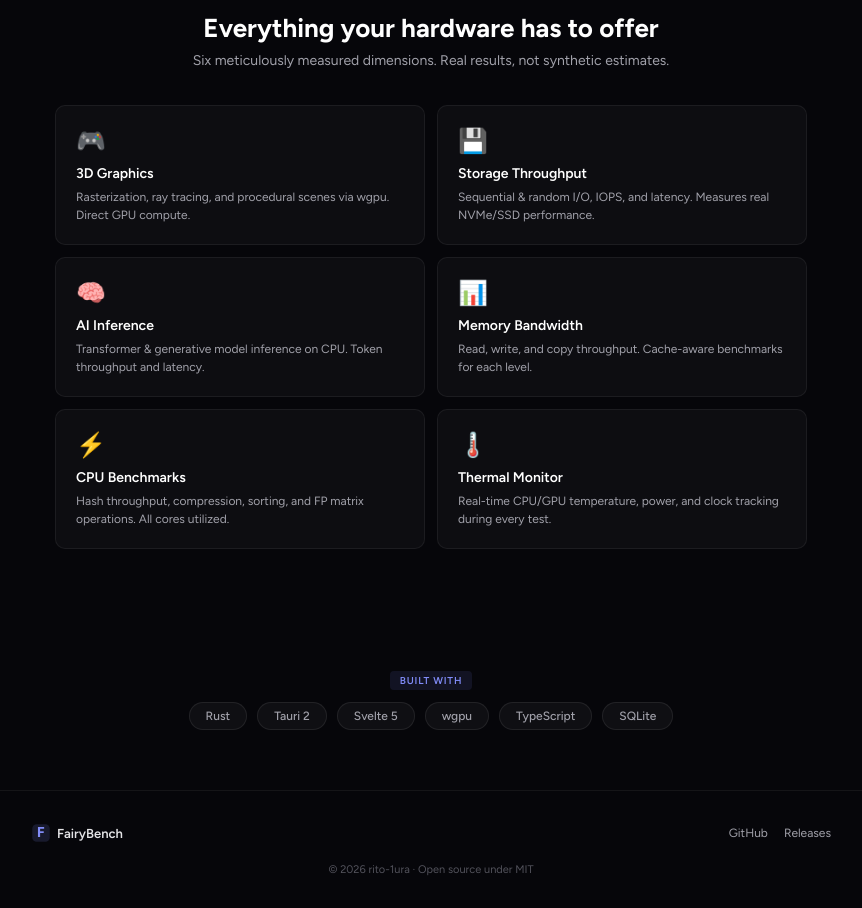
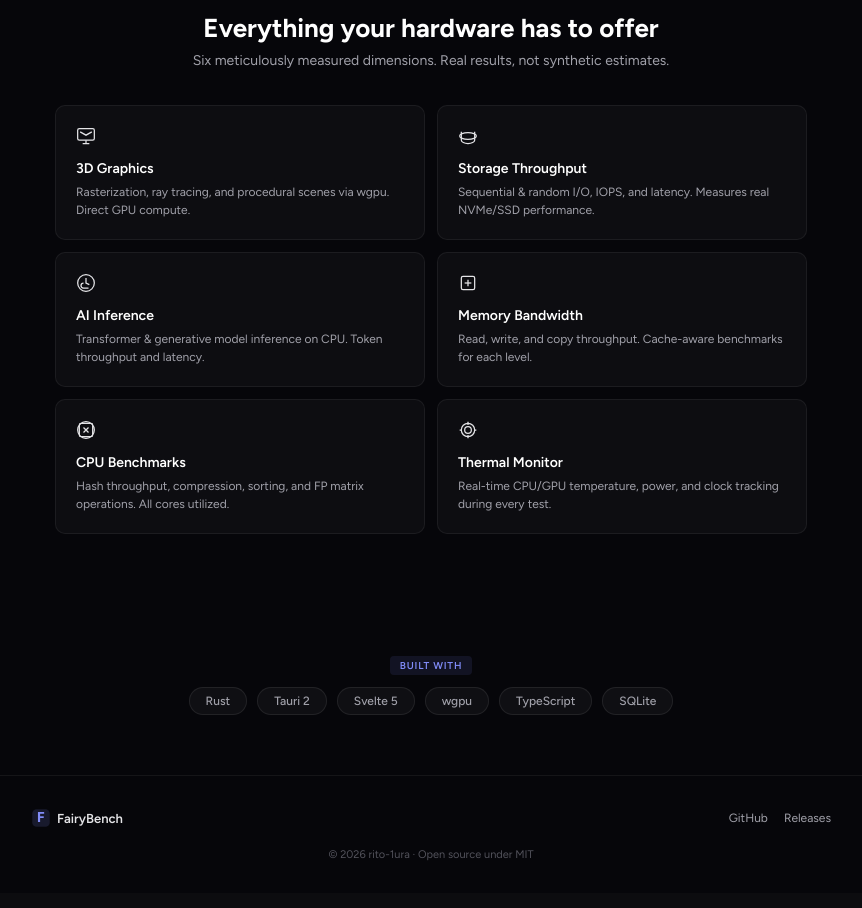
Before and after one commit to rito-1ura/fairybench, a Svelte app: page / in a window 1280 px wide. Shown: the part 881-1789 px from the top of the page, without its empty margins (209-1071 px from the left). Built offline with nearby package versions, Linux system fonts and the light colour scheme.

Commit message:
fix: replace emojis with SVG icons in landing page

```diff
--- a/src/App.svelte
+++ b/src/App.svelte
@@ -93,15 +93,15 @@
     <p class="sec-sub">Six meticulously measured dimensions. Real results, not synthetic estimates.</p>
     <div class="feat-grid">
       {#each [
-        { icon: '🎮', title: '3D Graphics', desc: 'Rasterization, ray tracing, and procedural scenes via wgpu. Direct GPU compute.', color: '#818CF8' },
-        { icon: '💾', title: 'Storage Throughput', desc: 'Sequential &amp; random I/O, IOPS, and latency. Measures real NVMe/SSD performance.', color: '#34D399' },
-        { icon: '🧠', title: 'AI Inference', desc: 'Transformer &amp; generative model inference on CPU. Token throughput and latency.', color: '#F472B6' },
-        { icon: '📊', title: 'Memory Bandwidth', desc: 'Read, write, and copy throughput. Cache-aware benchmarks for each level.', color: '#FBBF24' },
-        { icon: '⚡', title: 'CPU Benchmarks', desc: 'Hash throughput, compression, sorting, and FP matrix operations. All cores utilized.', color: '#FB923C' },
-        { icon: '🌡️', title: 'Thermal Monitor', desc: 'Real-time CPU/GPU temperature, power, and clock tracking during every test.', color: '#A78BFA' },
+        { icon: '<svg viewBox="0 0 24 24" fill="none" stroke="currentColor" stroke-width="1.5" style="width:20px;height:20px"><rect x="2" y="3" width="20" height="14" rx="2"/><path d="M8 21h8M12 17v4"/><path d="M5 7l7 4 7-4"/></svg>', title: '3D Graphics', desc: 'Rasterization, ray tracing, and procedural scenes via wgpu. Direct GPU compute.', color: '#818CF8' },
+        { icon: '<svg viewBox="0 0 24 24" fill="none" stroke="currentColor" stroke-width="1.5" style="width:20px;height:20px"><ellipse cx="12" cy="12" rx="10" ry="4"/><path d="M4 12v5c0 2.2 3.6 4 8 4s8-1.8 8-4v-5"/><path d="M4 7v5"/><path d="M20 7v5"/></svg>', title: 'Storage Throughput', desc: 'Sequential &amp; random I/O, IOPS, and latency. Measures real NVMe/SSD performance.', color: '#34D399' },
+        { icon: '<svg viewBox="0 0 24 24" fill="none" stroke="currentColor" stroke-width="1.5" style="width:20px;height:20px"><circle cx="12" cy="12" r="10"/><path d="M12 6v6l4 2"/><path d="M9 12a3 3 0 1 0 0 6h6"/></svg>', title: 'AI Inference', desc: 'Transformer &amp; generative model inference on CPU. Token throughput and latency.', color: '#F472B6' },
+        { icon: '<svg viewBox="0 0 24 24" fill="none" stroke="currentColor" stroke-width="1.5" style="width:20px;height:20px"><rect x="4" y="4" width="16" height="16" rx="2"/><path d="M12 8v8"/><path d="M8 12h8"/></svg>', title: 'Memory Bandwidth', desc: 'Read, write, and copy throughput. Cache-aware benchmarks for each level.', color: '#FBBF24' },
+        { icon: '<svg viewBox="0 0 24 24" fill="none" stroke="currentColor" stroke-width="1.5" style="width:20px;height:20px"><rect x="4" y="4" width="16" height="16" rx="2"/><path d="M9 9l6 6M15 9l-6 6"/><circle cx="12" cy="12" r="10"/></svg>', title: 'CPU Benchmarks', desc: 'Hash throughput, compression, sorting, and FP matrix operations. All cores utilized.', color: '#FB923C' },
+        { icon: '<svg viewBox="0 0 24 24" fill="none" stroke="currentColor" stroke-width="1.5" style="width:20px;height:20px"><path d="M12 2v4M12 18v4"/><path d="M4 12H2M22 12h-2"/><circle cx="12" cy="12" r="4"/><circle cx="12" cy="12" r="8"/></svg>', title: 'Thermal Monitor', desc: 'Real-time CPU/GPU temperature, power, and clock tracking during every test.', color: '#A78BFA' },
       ] as feat}
         <div class="feat-card" style="--card-accent: {feat.color}">
-          <div class="feat-icon">{feat.icon}</div>
+          <div class="feat-icon">{@html feat.icon}</div>
           <h3>{feat.title}</h3>
           <p>{@html feat.desc}</p>
         </div>
@@ -206,7 +206,7 @@
     transition: all .25s;
   }
   .feat-card:hover { background: rgba(255,255,255,.06); border-color: var(--card-accent); translate: 0 -2px; }
-  .feat-icon { font-size: 24px; margin-bottom: 10px; }
+  .feat-icon { margin-bottom: 10px; }
   .feat-card h3 { font-size: 14px; font-weight: 600; color: #fff; margin: 0 0 6px; }
   .feat-card p { font-size: 12px; line-height: 1.5; color: #A1A1AA; margin: 0; }
 
```
